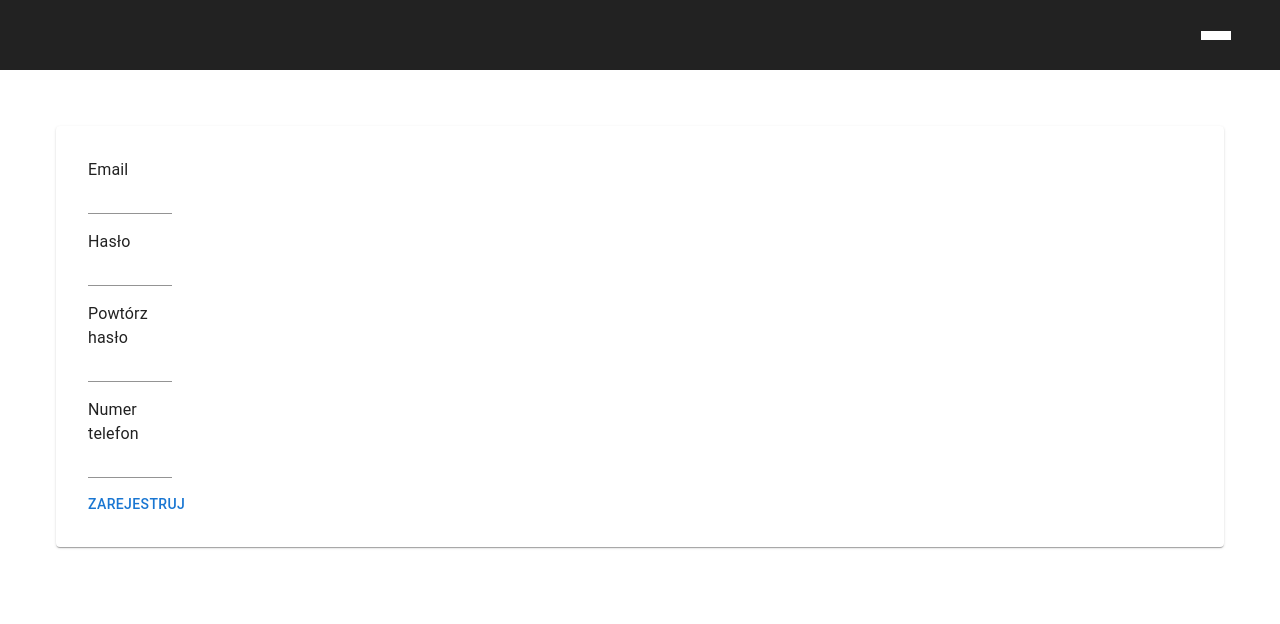
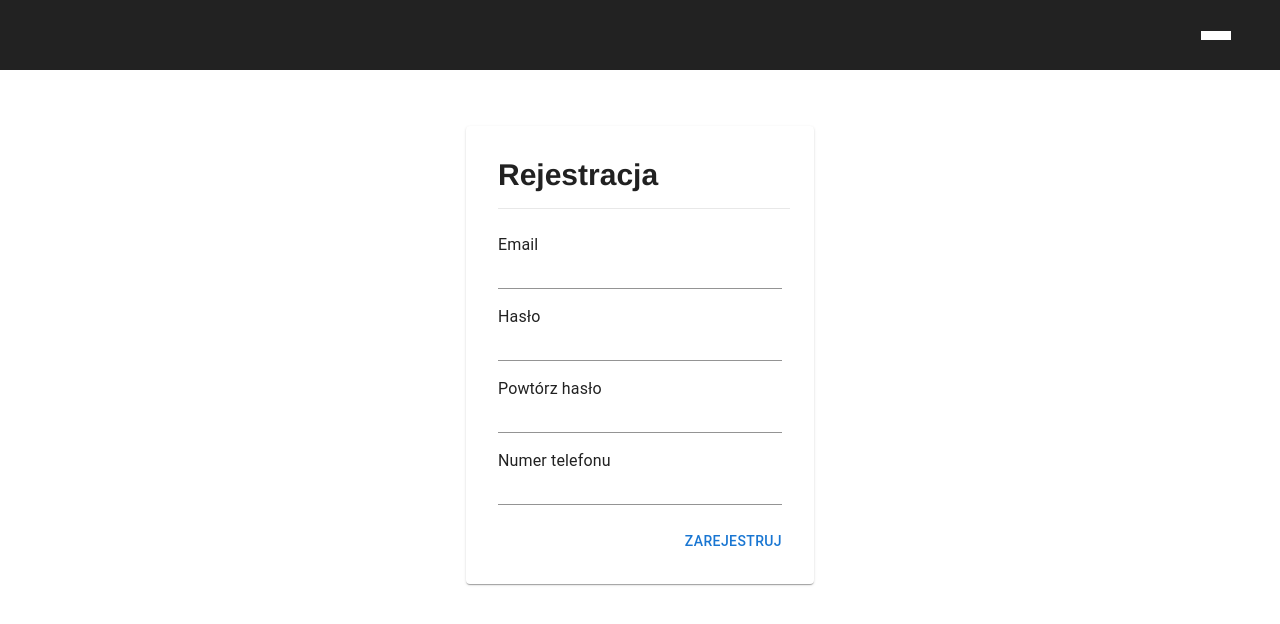
Before and after one commit to doman89/hack-yeah-22-frontend-base, a React app: page /register in a window 1280 px wide. Shown: the top 624 px of the page. Built offline with nearby package versions, Linux system fonts and the light colour scheme.

Commit message:
Styles hacks

```diff
--- a/src/App.css
+++ b/src/App.css
@@ -2,6 +2,9 @@
   box-sizing: border-box;
   margin: 0;
   padding: 0;
+}
+html,body,h1,h2,h3,h4 {
+  font-family: "Helvetica Neue", Arial, Helvetica, sans-serif
 }
 
 .Toastify__toast-container {
--- a/src/modules/auth/pages/Login.tsx
+++ b/src/modules/auth/pages/Login.tsx
@@ -5,6 +5,7 @@ import { yupResolver } from "@hookform/resolvers/yup";
 
 import * as yup from "yup";
 import { useAuthenticateUserMutation } from "../api/Token";
+import {Header} from "../../common/components/Header/Header";
 
 const validationSchema = yup.object().shape({
   email: yup.string().max(255).nullable().required().email(),
@@ -38,6 +39,10 @@ export default function LoginPage() {
     <Box
       sx={{
         padding: 3,
+        width:"100%",
+        display: 'flex',
+        alignItems: 'center',
+        justifyContent: 'center',
       }}
     >
       <FormProvider {...form}>
@@ -46,10 +51,14 @@ export default function LoginPage() {
             p: 3,
           }}
         >
+          <Header label={"Logowanie"}></Header>
           <form onSubmit={handleSubmit(handleFormSubmit)}>
-            <FormInput<LoginForm> formValueName="email" label="Email" />
-            <FormInput<LoginForm> formValueName="password" label="Password" />
-            <Button type="submit">Zaloguj</Button>
+            <FormInput<LoginForm> formValueName="email" width={300} label="Email" />
+            <FormInput<LoginForm> formValueName="password" width={300} label="Password" />
+
+            <Box sx={{width:"100%", display:"flex", flexDirection:"row-reverse"}}>
+              <Button type="submit" sx={{marginTop: "10px"}}>Zaloguj</Button>
+            </Box>
           </form>
         </Paper>
       </FormProvider>
--- a/src/modules/auth/pages/Registration.tsx
+++ b/src/modules/auth/pages/Registration.tsx
@@ -5,6 +5,7 @@ import { yupResolver } from "@hookform/resolvers/yup";
 
 import * as yup from "yup";
 import { useRegisterUserMutation } from "../api/Registration";
+import {Header} from "../../common/components/Header/Header";
 
 const validationSchema = yup.object().shape({
   email: yup
@@ -55,6 +56,10 @@ export default function RegisterPage() {
     <Box
       sx={{
         padding: 3,
+        width:"100%",
+        display: 'flex',
+        alignItems: 'center',
+        justifyContent: 'center',
       }}
     >
       <FormProvider {...form}>
@@ -63,14 +68,18 @@ export default function RegisterPage() {
             p: 3,
           }}
         >
+          <Header label={"Rejestracja"}></Header>
           <form onSubmit={handleSubmit(handleFormSubmit)}>
-            <FormInput<RegisterForm> formValueName="email" label="Email" />
-            <FormInput<RegisterForm> formValueName="password" label="Hasło" />
-            <FormInput<RegisterForm> formValueName="repeatedPassword" label="Powtórz hasło" />
-            <FormInput<RegisterForm> formValueName="phonenumber" label="Numer telefon" />
-            <Button disabled={isLoading} type="submit">
-              Zarejestruj
-            </Button>
+            <FormInput<RegisterForm> formValueName="email" width={300} label="Email" />
+            <FormInput<RegisterForm> formValueName="password" width={300} label="Hasło" />
+            <FormInput<RegisterForm> formValueName="repeatedPassword" width={300} label="Powtórz hasło" />
+            <FormInput<RegisterForm> formValueName="phonenumber" width={300} label="Numer telefonu" />
+
+            <Box sx={{width:"100%", display:"flex", flexDirection:"row-reverse"}}>
+              <Button disabled={isLoading} type="submit" sx={{marginTop: "10px"}}>
+                Zarejestruj
+               </Button>
+            </Box>
           </form>
         </Paper>
       </FormProvider>
--- a/src/modules/common/components/FormInput/FormInput.tsx
+++ b/src/modules/common/components/FormInput/FormInput.tsx
@@ -8,6 +8,7 @@ type FormInputProps<T> = {
   formValueName: Path<T>;
   label?: ReactNode;
   placeholder?: string;
+  width?: number
 };
 
 export function FormInput<T extends FieldValues>({
@@ -15,6 +16,7 @@ export function FormInput<T extends FieldValues>({
   isDisabled,
   label,
   placeholder,
+  width,
 }: FormInputProps<T>) {
   const { control } = useFormContext<T>();
   const { field, formState } = useController({
@@ -30,7 +32,7 @@ export function FormInput<T extends FieldValues>({
       sx={{
         display: "flex",
         flexDirection: "column",
-        width: 100,
+        width: width ?? 200,
         padding: 1,
       }}
     >
--- /dev/null
+++ b/src/modules/common/components/Header/Header.tsx
@@ -0,0 +1,21 @@
+import {styled} from "@mui/material";
+import {ReactNode} from "react";
+
+type HeaderProps = {
+    label?: ReactNode;
+};
+
+export function Header({ label }: HeaderProps) {
+    return (
+        <HeaderWrapper>
+            {label}
+        </HeaderWrapper>
+    );
+}
+
+const HeaderWrapper = styled("h1")(({ theme }) => ({
+    padding: theme.spacing(1, 1, 2, 0),
+    borderBottom: "solid 1px #E8E8E8",
+    margin: theme.spacing(0, 0, 2, 1),
+    fontSize: '30px',
+}));
```
Also changed, not shown: 1 other file (tests, documents, lock files or other folders).
